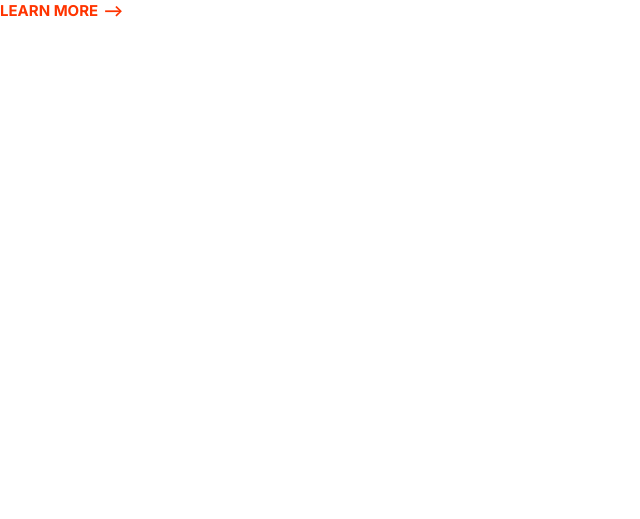
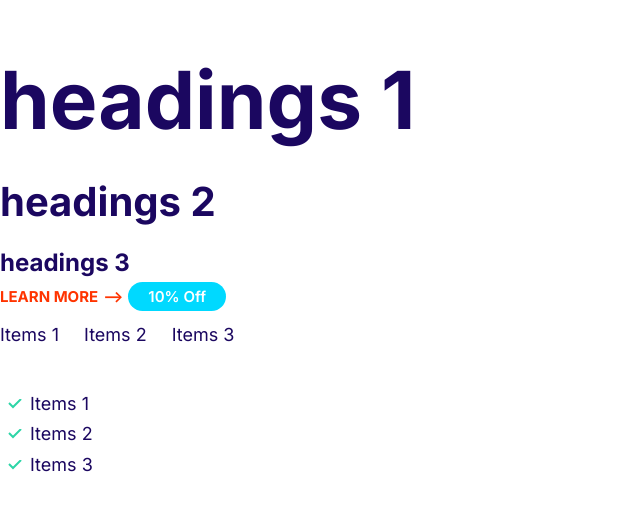
Before and after one commit to RukhsarDayma/Pest-Terminator, a plain HTML site: page index.html in a window 1280 px wide. Shown: the whole page, without its empty margins (0-640 px from the left). Drawn offline with Linux system fonts and the light colour scheme.

Commit message:
Defining a Badge component

```diff
--- a/css/style.css
+++ b/css/style.css
@@ -71,4 +71,62 @@ a {
   .link-arrow {
     font-size: 1.5rem;
   }
+
 }
+/*Badges*/
+.badge {
+  border-radius: 20px;
+  padding: 0.5rem 2rem;
+  font-size: 2rem;
+  font-weight: 600;
+  white-space: nowrap;
+}
+
+.badge--primary {
+  background: var(--color-primary);
+  color: #fff;
+}
+.badge--secondary {
+  background: var(--color-secondry);
+  color: #fff;
+}
+
+.badge--samll {
+  font-size:1.6rem;
+}
+
+@media screen and (min-width:1024px) {
+  .badge {
+    font-size:1.5rem;
+  }
+
+  .badge--samll {
+    font-size: 1.2rem;
+  }
+}
+
+/* Lists */
+
+.list {
+  list-style-type: none;
+  padding-left: 0;
+  color: var(--color-headings);
+}
+.list--inline .list__item {
+  display: inline-block;
+  margin-right: 2rem;
+}
+.list--tick {
+  list-style-image: url(../images/tick.svg);
+  padding:3rem;
+}
+
+.list--tick .list__item {
+    padding-left: 0.5rem;
+    margin-bottom: 1rem;
+}
+@media screen and (min-width:1024px) {
+  .list--tick .list__item {
+    padding-left: 0;
+  }
+}
--- a/index.html
+++ b/index.html
@@ -6,13 +6,29 @@
     <meta name="viewport" content="width=device-width, initial-scale=1.0">
     <title>Document</title>
     <link rel="preconnect" href="https://fonts.gstatic.com">
-    <link href="https://fonts.googleapis.com/css2?family=Inter:wght@400;700&display=swap" rel="stylesheet">
+    <link href="https://fonts.googleapis.com/css2?family=Inter:wght@400;600;700&display=swap" rel="stylesheet">
     <link rel="stylesheet" href="css/normalize.css" />
     <link rel="stylesheet" href="css/style.css" />
 
 </head>
 <body>
+    <h1>headings 1</h1>
+    <h2>headings 2</h2>
+    <h3>headings 3</h3>
 <a href="#" class="link-arrow">Learn More</a>
+<span class="badge badge--secondary">10% Off</span>
+<ul class="list list--inline">
+    <li class="list__item">Items 1</li>
+    <li class="list__item">Items 2</li>
+    <li class="list__item">Items 3</li>
+</ul>
+<ul class="list list--tick">
+    <li class="list__item">Items 1</li>
+    <li class="list__item">Items 2</li>
+    <li class="list__item">Items 3</li>
+</ul>
+
+
 
 </body>
 </html>
```
Also changed, not shown: components/badge.html (added, +3 -0 lines), components/list.html (added, +5 -0 lines), images/tick.svg (added).
